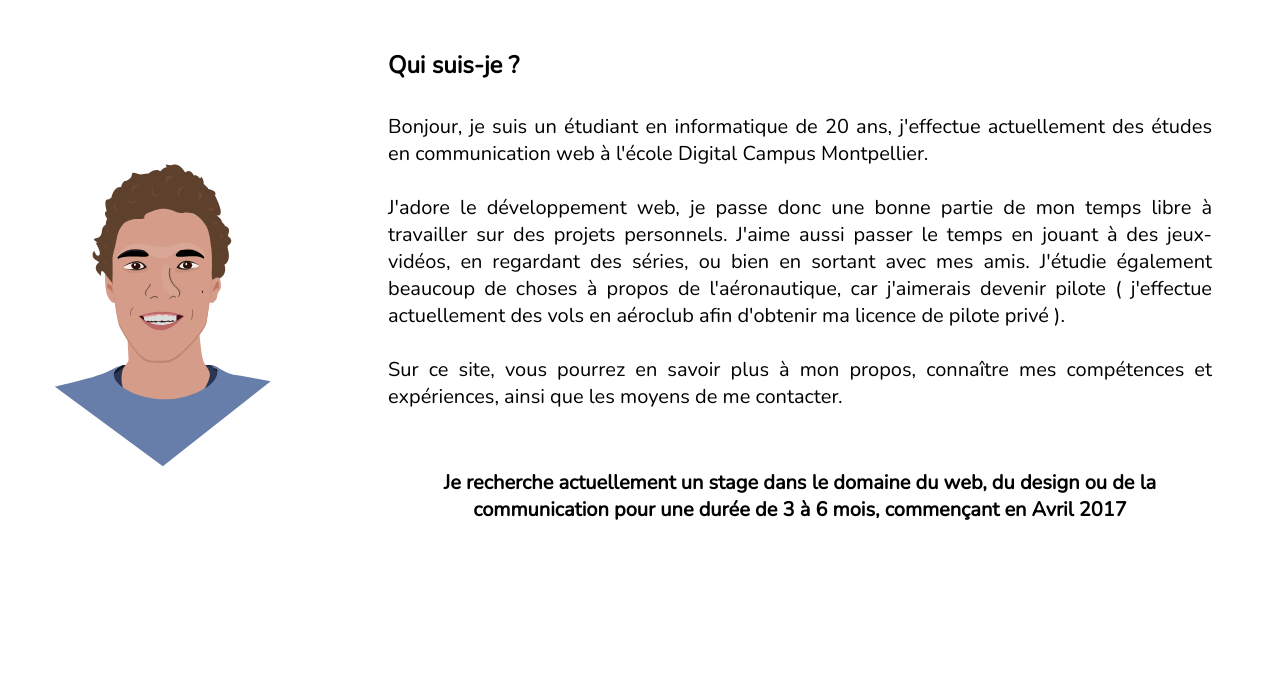
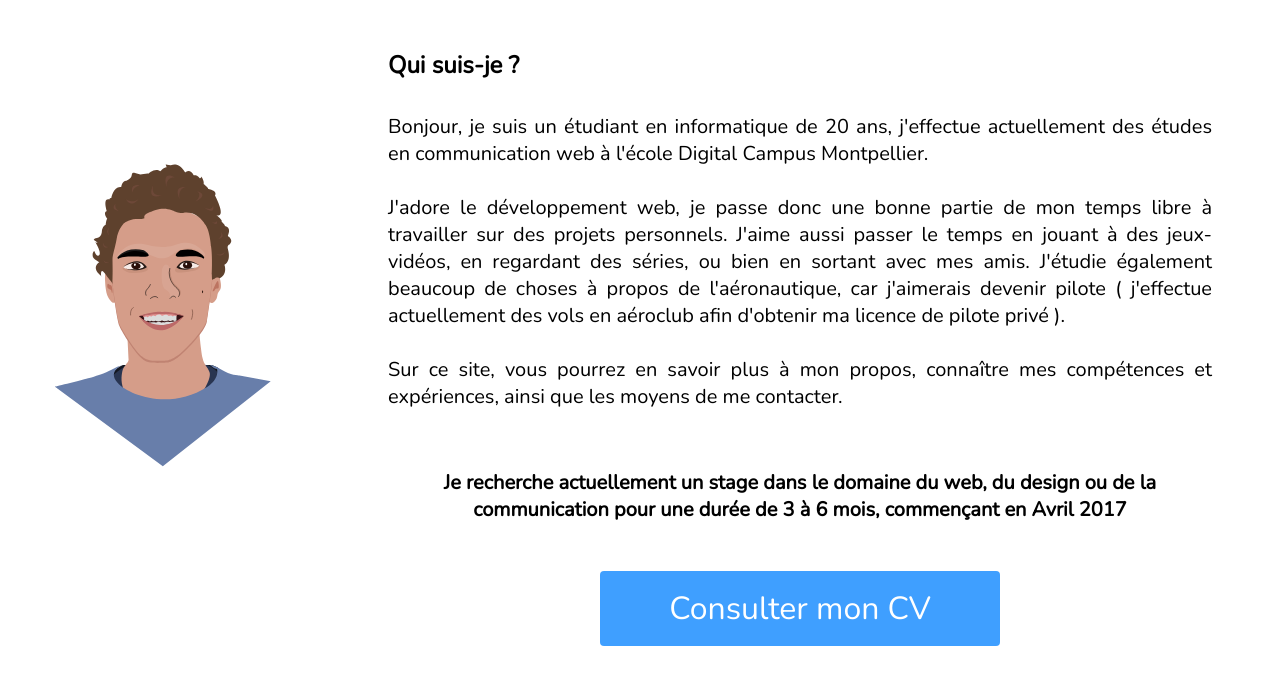
Before and after one commit to Rominou34/portfolio, a plain HTML site: page index.html in a window 1280 px wide. Shown: the part 113-788 px from the top of the page. Drawn offline with nearby package versions, Linux system fonts and the light colour scheme.

Commit message:
Added my resume
Uploaded the site while forgetting the resume, whoops

```diff
--- a/index.html
+++ b/index.html
@@ -413,6 +413,9 @@
               pour une durée de 3 à 6 mois, commençant en Avril 2017
             </b>
           </p>
+          <a href="CV_ARNAUD_Romain.pdf" id="CV-link">
+            Consulter mon CV
+          </a>
         </p>
       </section>
       <!-- FORMATION !-->
--- a/style.css
+++ b/style.css
@@ -195,6 +195,24 @@ section p {
   text-align: justify;
   padding: 16px 32px;
   font-size: 20px;
+}
+
+#CV-link {
+  display: block;
+  font-size: 32px;
+  background-color: #3f9fff;
+  color: #fff;
+  text-align: center;
+  text-decoration: none;
+  width: 80%;
+  max-width: 400px;
+  margin: 32px auto;
+  padding: 16px;
+  border-radius: 4px;
+}
+
+#CV-link:hover {
+  background-color: #3079c1;
 }
 
 /*
```
Also changed, not shown: 1 other file.
